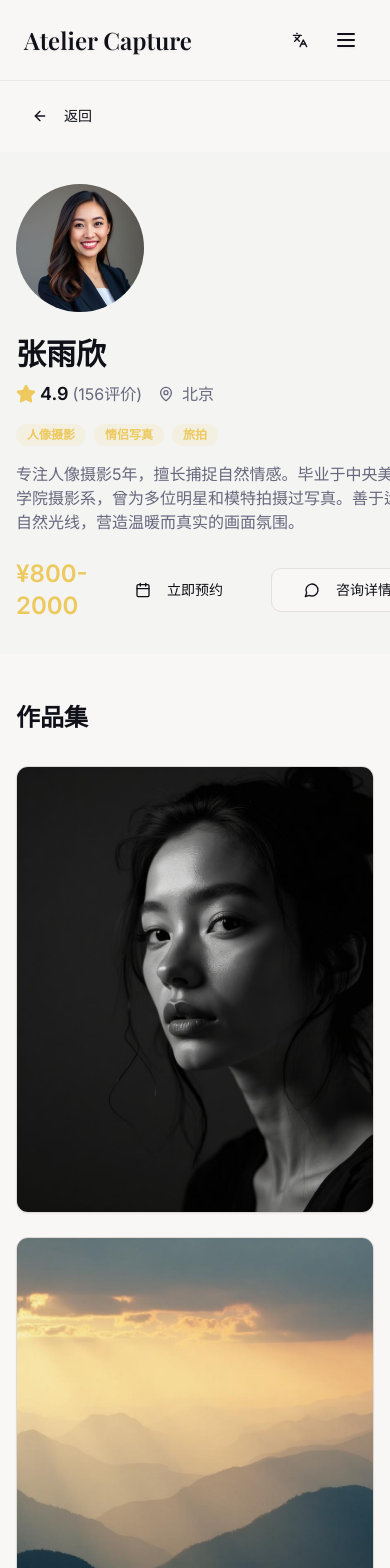
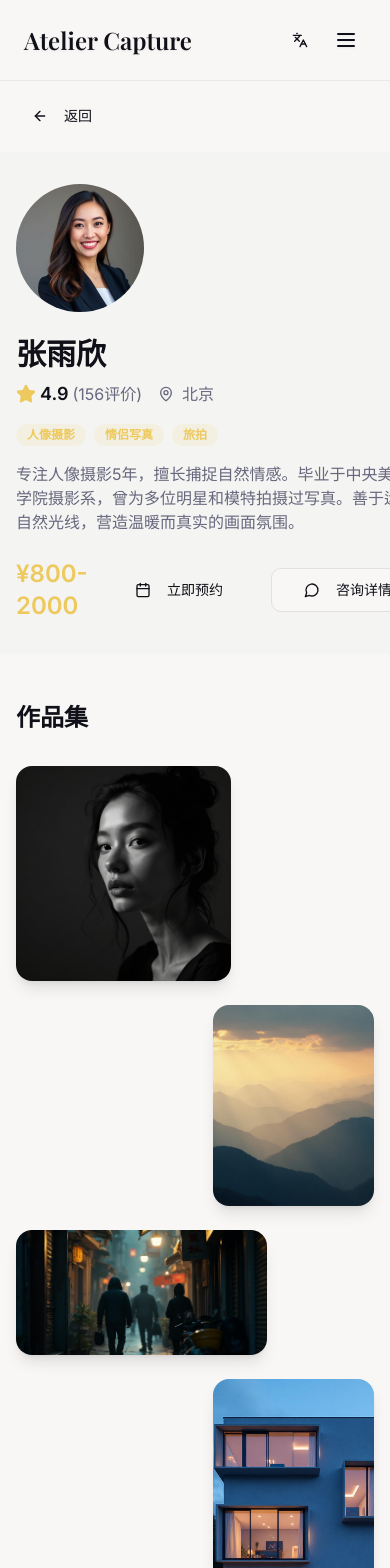
Before and after one commit to renfei19910831/beijing-advanture, a React (Vite) app: page /photographer/1 in a window 390 px wide. Shown: the top 1568 px of the page. Built offline with nearby package versions, Linux system fonts and the light colour scheme.

Commit message:
Refactor photographer portfolio layout

```diff
--- a/src/pages/PhotographerDetail.tsx
+++ b/src/pages/PhotographerDetail.tsx
@@ -166,18 +166,91 @@ const PhotographerDetail = () => {
           <div className="container mx-auto px-4">
             <h2 className="text-2xl font-bold text-foreground mb-8">作品集</h2>
 
-            <div className="grid grid-cols-1 md:grid-cols-2 lg:grid-cols-3 gap-6">
-              {photographer.portfolio.map((photo) => (
-                <Card key={photo.id} className="group overflow-hidden">
-                  <div className="relative aspect-[4/5] overflow-hidden">
+            {/* Artistic Masonry-like Layout */}
+            <div className="relative">
+              {photographer.portfolio.map((photo, index) => {
+                // Define different layouts for each position
+                const layouts = [
+                  { size: 'large', position: 'col-span-2 row-span-2', aspect: 'aspect-square' },
+                  { size: 'medium', position: 'col-span-1 row-span-1', aspect: 'aspect-[4/5]' },
+                  { size: 'wide', position: 'col-span-2 row-span-1', aspect: 'aspect-[2/1]' },
+                  { size: 'tall', position: 'col-span-1 row-span-2', aspect: 'aspect-[3/5]' }
+                ];
+
+                const layout = layouts[index % layouts.length];
+
+                return (
+                  <div
+                    key={photo.id}
+                    className={`group relative overflow-hidden rounded-2xl shadow-lg hover:shadow-elegant transition-all duration-500 hover:-translate-y-2 ${
+                      index === 0 ? 'mb-6' : ''
+                    } ${
+                      index % 2 === 0 ? 'animate-fade-in' : 'animate-fade-in'
+                    }`}
+                    style={{
+                      animationDelay: `${index * 100}ms`,
+                      marginBottom: index < photographer.portfolio.length - 1 ? '1.5rem' : '0',
+                      float: index % 2 === 0 ? 'left' : 'right',
+                      width: layout.size === 'large' ? '60%' : layout.size === 'wide' ? '70%' : '45%',
+                      clear: index % 3 === 0 ? 'both' : 'none',
+                      marginLeft: index % 2 === 0 ? '0' : '1rem',
+                      marginRight: index % 2 === 0 ? '1rem' : '0'
+                    }}
+                  >
+                    <div className={`relative ${layout.aspect} overflow-hidden`}>
+                      <img
+                        src={photo.url}
+                        alt={photo.title}
+                        className="w-full h-full object-cover group-hover:scale-110 transition-transform duration-700"
+                      />
+
+                      {/* Gradient Overlay */}
+                      <div className="absolute inset-0 bg-gradient-to-t from-black/90 via-black/20 to-transparent opacity-0 group-hover:opacity-100 transition-all duration-500">
+                        <div className="absolute bottom-0 left-0 right-0 p-6 transform translate-y-full group-hover:translate-y-0 transition-transform duration-500">
+                          <Badge
+                            variant="secondary"
+                            className="mb-3 bg-white/20 backdrop-blur-sm border-white/30 text-white"
+                          >
+                            {photo.category}
+                          </Badge>
+                          <h3 className="text-white font-bold text-xl mb-2">{photo.title}</h3>
+                          <p className="text-white/90 text-sm leading-relaxed">{photo.description}</p>
+                        </div>
+                      </div>
+
+                      {/* Corner Accent */}
+                      <div className="absolute top-4 right-4 w-3 h-3 bg-primary rounded-full opacity-0 group-hover:opacity-100 transition-opacity duration-300 shadow-lg shadow-primary/50" />
+
+                      {/* Artistic Border Effect */}
+                      <div className="absolute inset-0 border-2 border-white/0 group-hover:border-white/20 rounded-2xl transition-all duration-500" />
+                    </div>
+                  </div>
+                );
+              })}
+
+              {/* Clear float */}
+              <div className="clear-both" />
+            </div>
+
+            {/* Alternative Grid Layout for smaller screens */}
+            <div className="md:hidden space-y-4">
+              {photographer.portfolio.map((photo, index) => (
+                <Card
+                  key={`mobile-${photo.id}`}
+                  className="group overflow-hidden animate-fade-in"
+                  style={{ animationDelay: `${index * 150}ms` }}
+                >
+                  <div className="relative aspect-[4/3] overflow-hidden">
                     <img
                       src={photo.url}
                       alt={photo.title}
-                      className="w-full h-full object-cover group-hover:scale-105 transition-transform duration-300"
+                      className="w-full h-full object-cover group-hover:scale-105 transition-transform duration-500"
                     />
                     <div className="absolute inset-0 bg-gradient-to-t from-black/80 via-transparent to-transparent opacity-0 group-hover:opacity-100 transition-opacity duration-300">
                       <div className="absolute bottom-4 left-4 right-4">
-                        <Badge variant="secondary" className="mb-2">{photo.category}</Badge>
+                        <Badge variant="secondary" className="mb-2 bg-white/20 backdrop-blur-sm border-white/30 text-white">
+                          {photo.category}
+                        </Badge>
                         <h3 className="text-white font-semibold mb-1">{photo.title}</h3>
                         <p className="text-white/80 text-sm">{photo.description}</p>
                       </div>
```
